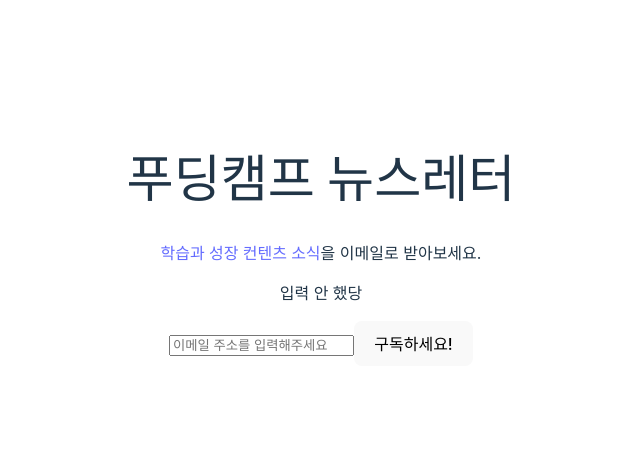
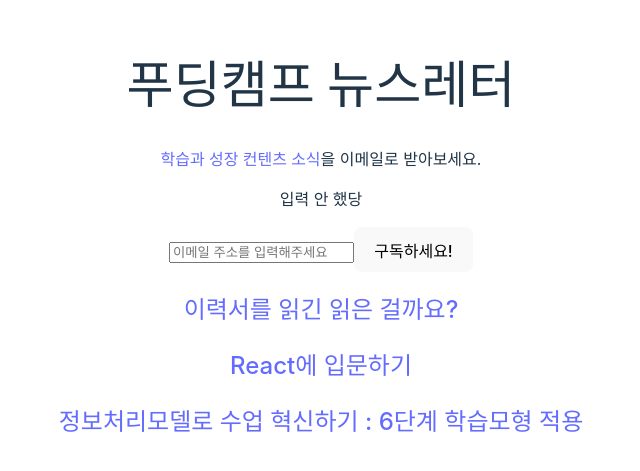
Before and after one commit to realworldpudding/hands-on, a React (Vite) app in the folder getting-started-with-react/hello-world/: page / in a window 1280 px wide. Shown: the part 159-630 px from the top of the page, without its empty margins (319-959 px from the left). Built offline with nearby package versions, Linux system fonts and the light colour scheme.

Commit message:
ADD ContentList 기본 구현

```diff
--- a/getting-started-with-react/hello-world/src/App.jsx
+++ b/getting-started-with-react/hello-world/src/App.jsx
@@ -1,5 +1,6 @@
 import './App.css';
 
+import ContentList from './ContentList';
 import Subscription from './Subscription';
 
 function App() {
@@ -23,6 +24,8 @@ function App() {
           </>
         )}
       </Subscription>
+
+      <ContentList />
     </div>
   )
 }
--- /dev/null
+++ b/getting-started-with-react/hello-world/src/ContentList.jsx
@@ -0,0 +1,45 @@
+const posts = [
+    { id: 240, title: '이력서를 읽긴 읽은 걸까요?', url: 'https://puddingcamp.com/topic/did-they-even-read-my-resume' },
+    { id: 230, title: 'React에 입문하기', url: 'https://puddingcamp.com/topic/getting-started-with-react' },
+    { id: 220, title: '정보처리모델로 수업 혁신하기 : 6단계 학습모형 적용', url: 'https://puddingcamp.com/topic/learning-science-lecture-6-apply-6-step-model' },
+    { id: 210, title: '그때 왜 그런 행동을 한 거예요? 그럼 왜 그런 거예요? 왜죠?', url: 'https://puddingcamp.com/topic/why-you-chose-that-moment-to-act-that-way' },
+    { id: 200, title: '취업은 드레스 코드가 맞는 곳을 찾는 여정입니다', url: 'https://puddingcamp.com/topic/trust-yourself-and-find-right-job-for-you' },
+    { id: 190, title: 'console.log만 쓰지 말고 더 다양하게 쓰기', url: 'https://puddingcamp.com/topic/use-more-than-console-log' },
+    { id: 180, title: '회사에서 성장을 할 수 없을 것 같다는 2년차 개발자', url: 'https://puddingcamp.com/topic/junior-feels-no-growth-at-company' },
+    { id: 170, title: '대학 학습공동체에서 팀 성취목표지향성에 대한 팀 효능감 및 과제 가치의 영향', url: 'https://puddingcamp.com/topic/doi-10_26857-jlls_2018_11_14_4_231' },
+    { id: 160, title: '사수가 없는 저는 어떻게 학습하고 성장하나요?', url: 'https://puddingcamp.com/topic/learning-methods-for-growth-without-a-coach' },
+    { id: 150, title: 'Django의 모델단에 Async 사용하기', url: 'https://puddingcamp.com/topic/django-database-in-async-context' },
+    { id: 140, title: '취업 못하면 길에 나앉을지도 모른다고요?', url: 'https://puddingcamp.com/topic/afraid-of-being-homeless-if-they-cant-find-a-job' },
+    { id: 130, title: 'Python Doctest로 함수의 테스트 코드 작성하기', url: 'https://puddingcamp.com/topic/python-doctest-with-pytest' },
+    { id: 120, title: '비전공 출신인 신입 개발자의 소극적인 이력서를 멘토링하다', url: 'https://puddingcamp.com/topic/mentoring-passive-resume-of-non-major-junior-developer' },
+    { id: 110, title: '우리의 취약성은 서로를 연결하고 강하게 만들어 줍니다.', url: 'https://puddingcamp.com/topic/vulnerability-connect-us-and-make-us-stronger' },
+    { id: 100, title: '크롬 브라우저에 내장된 AI API를 사용해서 웹페이지 요약해보기', url: 'https://puddingcamp.com/topic/summarize-webpage-by-window-ai-in-chrome' },
+    { id: 90, title: 'HTML 문서를 확장하다, htmx', url: 'https://puddingcamp.com/topic/htmx-on-puddingcamp' },
+    { id: 80, title: '할 일 관리 서비스 만들며 FastAPI에 입문하기 [연재 완료]', url: 'https://puddingcamp.com/topic/todo-app-for-fastapi-beginner' },
+    { id: 70, title: 'Django 5에 새롭게 도입된 GeneratedField', url: 'https://puddingcamp.com/topic/django5-generated-field' },
+    { id: 60, title: 'Python 객체 이야기', url: 'https://puddingcamp.com/topic/essential-for-python-object' },
+    { id: 50, title: '윈도우 PowerShell 보안정책 설치', url: 'https://puddingcamp.com/topic/windows-powershell-security-policy' },
+    { id: 40, title: 'Django의 View에 비동기', url: 'https://puddingcamp.com/topic/async-view-on-django' },
+    { id: 30, title: '인공지능 음성합성기 구현하기', url: 'https://puddingcamp.com/topic/ai-tts-implementation' },
+    { id: 20, title: '기능과 UI를 분리하는 Headless Component 이야기', url: 'https://puddingcamp.com/topic/headless-component-in-puddingcamp' },
+    { id: 10, title: '맥OS에서 지셸(zsh, Z Shell) 시작하기 [연재 완료]', url: 'https://puddingcamp.com/topic/hello-zsh-on-macos' },
+    { id: 1, title: 'Visual Studio Code 입문 과정 [연재 완료]', url: 'https://puddingcamp.com/topic/vscode-beginner' },
+]
+
+function ContentList() {
+  return (
+    <div>
+      <div>
+        <h2><a href={posts[0].url}>{posts[0].title}</a></h2>
+      </div>
+      <div>
+        <h2><a href={posts[1].url}>{posts[1].title}</a></h2>
+      </div>
+      <div>
+        <h2><a href={posts[2].url}>{posts[2].title}</a></h2>
+      </div>
+    </div>
+  )
+}
+
+export default ContentList;
```
